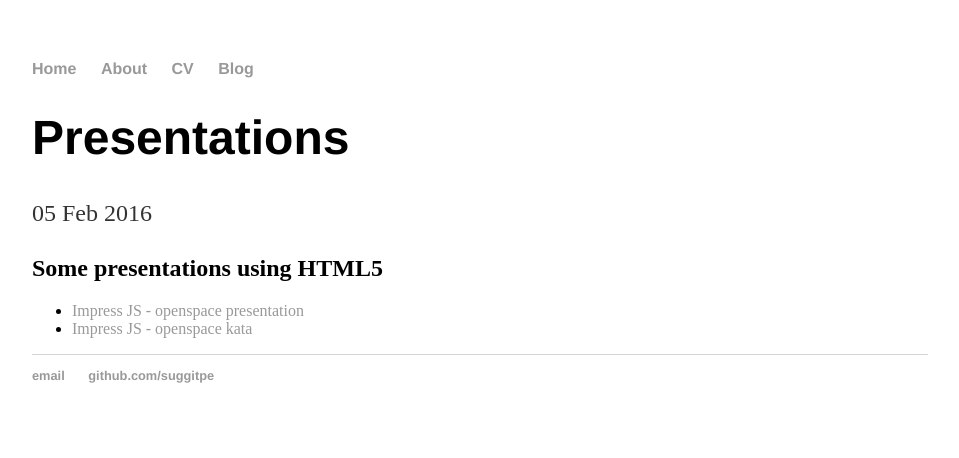
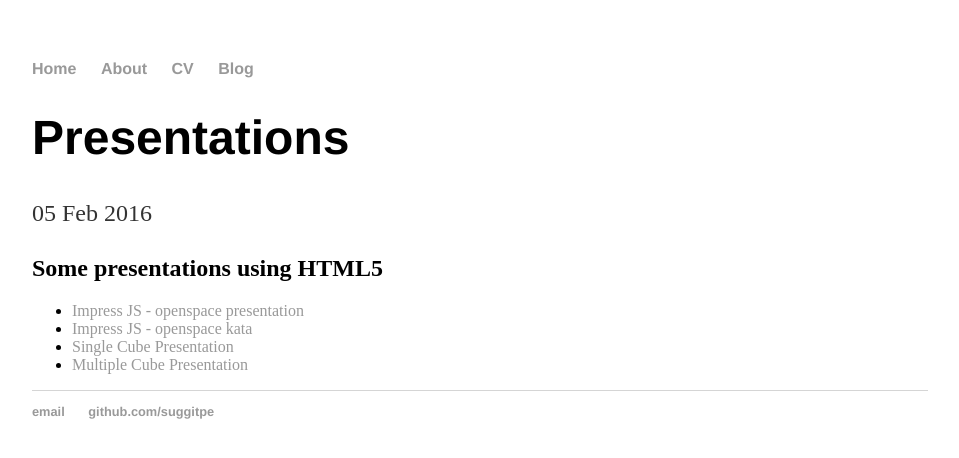
Before and after one commit to suggitpe/suggitpe.github.io, a Jekyll site: the page built from _posts/2016-02-05-presentations.md, in a window 1280 px wide. Shown: the top 458 px of the page, without its empty margins (160-1119 px from the left). Built offline with Jekyll 4.4.1, drawn with Linux system fonts in a browser that asks for light colours.

Commit message:
added the cubes presentations

```diff
--- a/_posts/2016-02-05-presentations.md
+++ b/_posts/2016-02-05-presentations.md
@@ -8,3 +8,5 @@ date: 2016-02-05
 
 * [Impress JS - openspace presentation](http://suggitpe.github.io/impressjs-openspace)
 * [Impress JS - openspace kata](http://suggitpe.github.io/impressjs-kata)
+* [Single Cube Presentation](http://suggitpe.github.io/presentations/templates/cubes/single-cube.html#/introduction)
+* [Multiple Cube Presentation](http://suggitpe.github.io/presentations/templates/cubes/multiple-cubes.html#/introduction)
```
